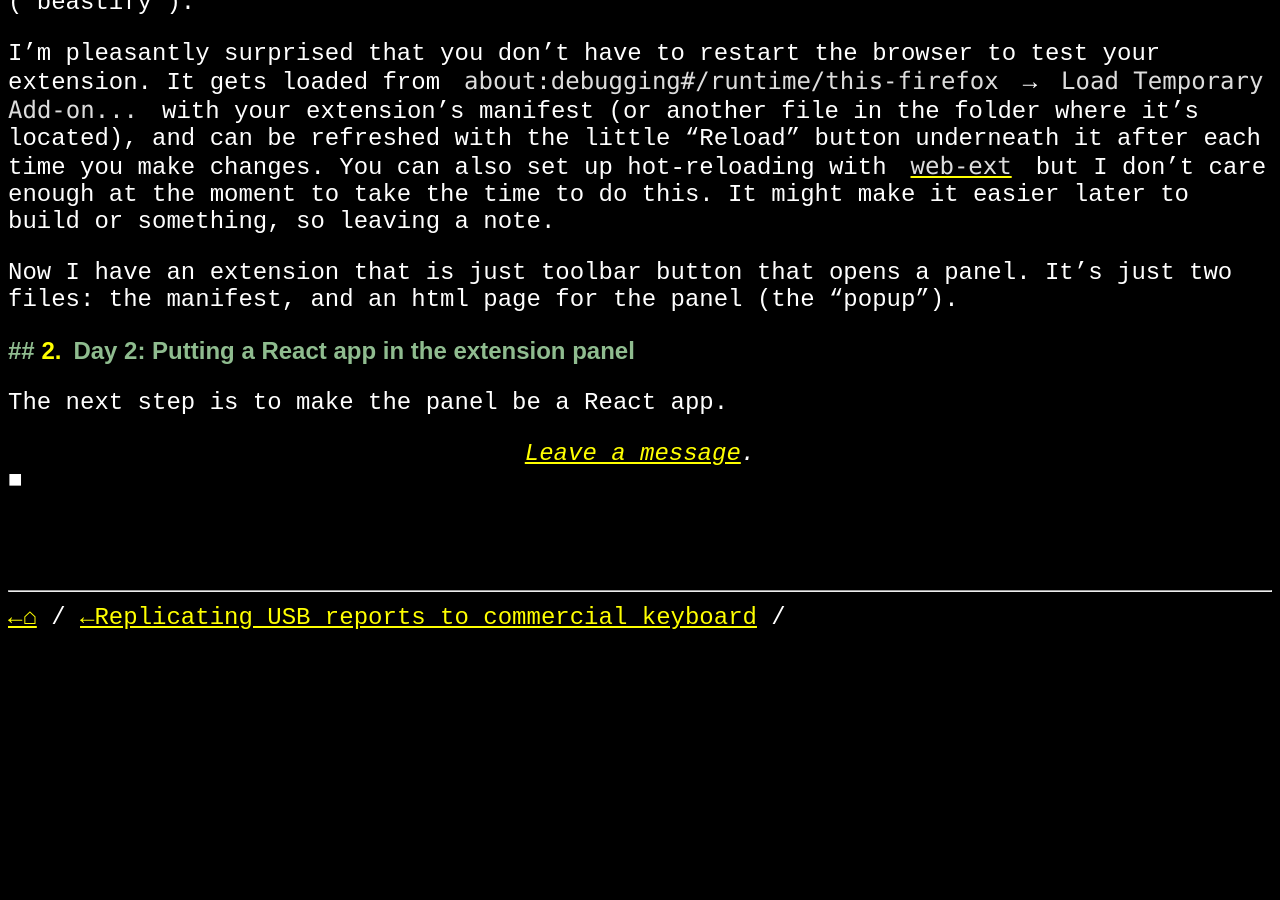
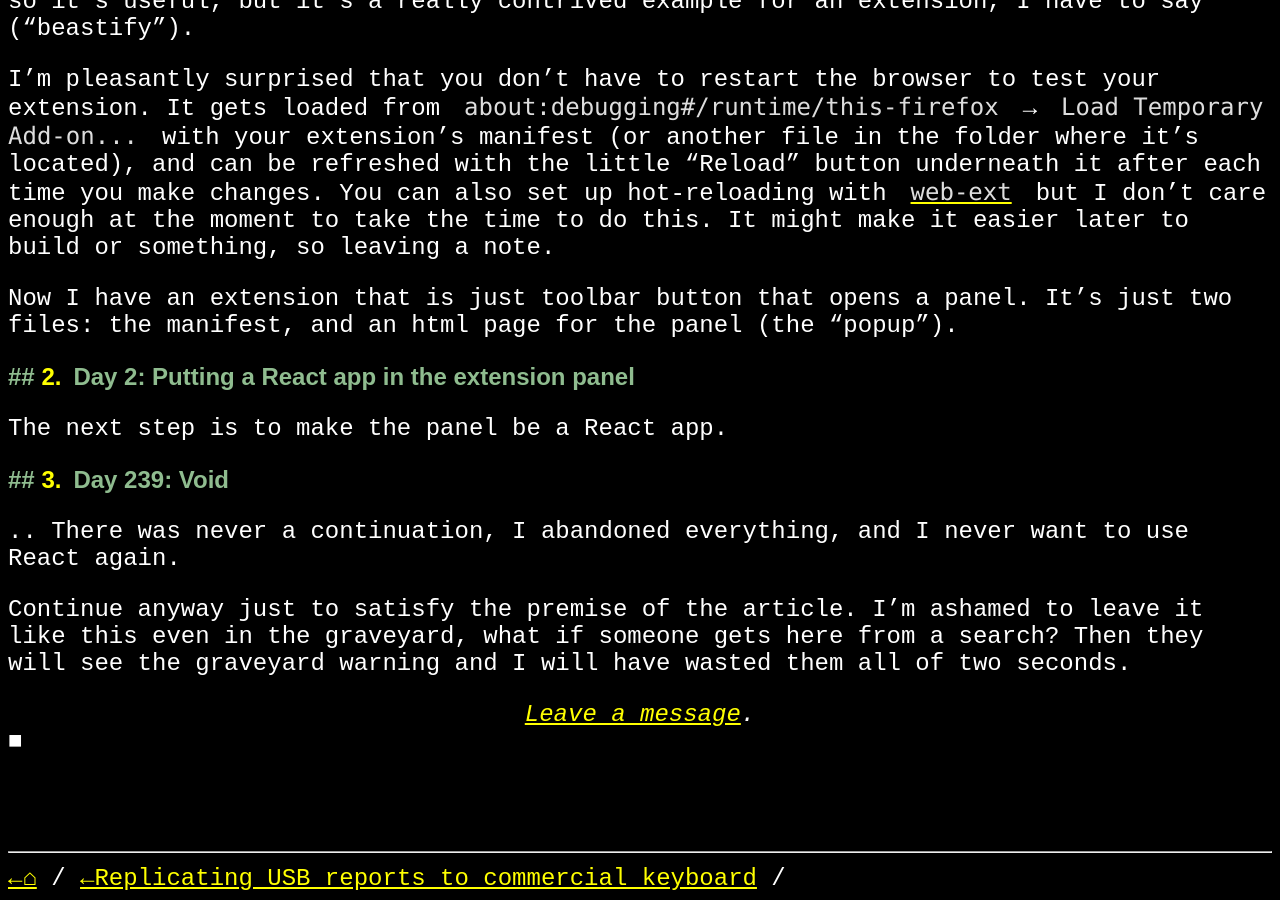
Before and after one commit to plu5/plu5.github.io, a Jekyll site: the page built from _brouillons/2025-06-14-react-app-into-browser-extension.md, in a window 1280 px wide and 900 px high, scrolled down 970 px. Built offline with Jekyll 4.4.1, drawn with Linux system fonts in a browser that asks for light colours; before the commit the page ends 1609 px from its top, so only the background shows below that; some of the changed text lies outside the part shown.

Commit message:
continuing react webextension article 238 days later

```diff
--- a/_brouillons/2025-06-14-react-app-into-browser-extension.md
+++ b/_brouillons/2025-06-14-react-app-into-browser-extension.md
@@ -26,4 +26,9 @@ The next step is to make the panel be a React app.
 {% include figure.html file="p/" %}
 {%endraw%}{%endcomment%}
 
+## Day 239: Void
+.. There was never a continuation, I abandoned everything, and I never want to use React again.
+
+Continue anyway just to satisfy the premise of the article. I'm ashamed to leave it like this even in the graveyard, what if someone gets here from a search? Then they will see the graveyard warning and I will have wasted them all of two seconds.
+
 {% include fin.html %}
```
Also changed, not shown: other parts of _brouillons/2025-06-14-react-app-into-browser-extension.md (+1 -1 lines).
